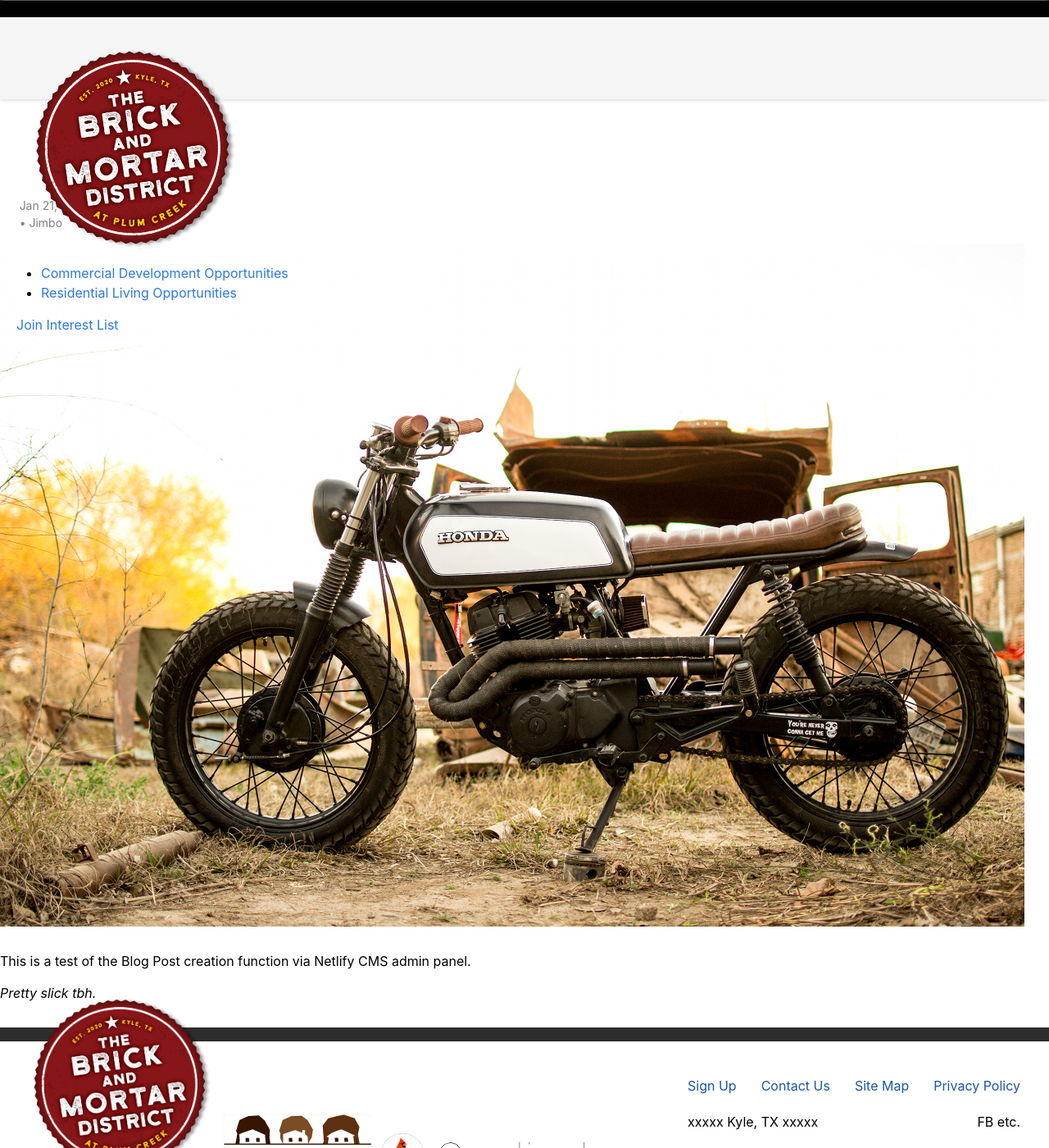
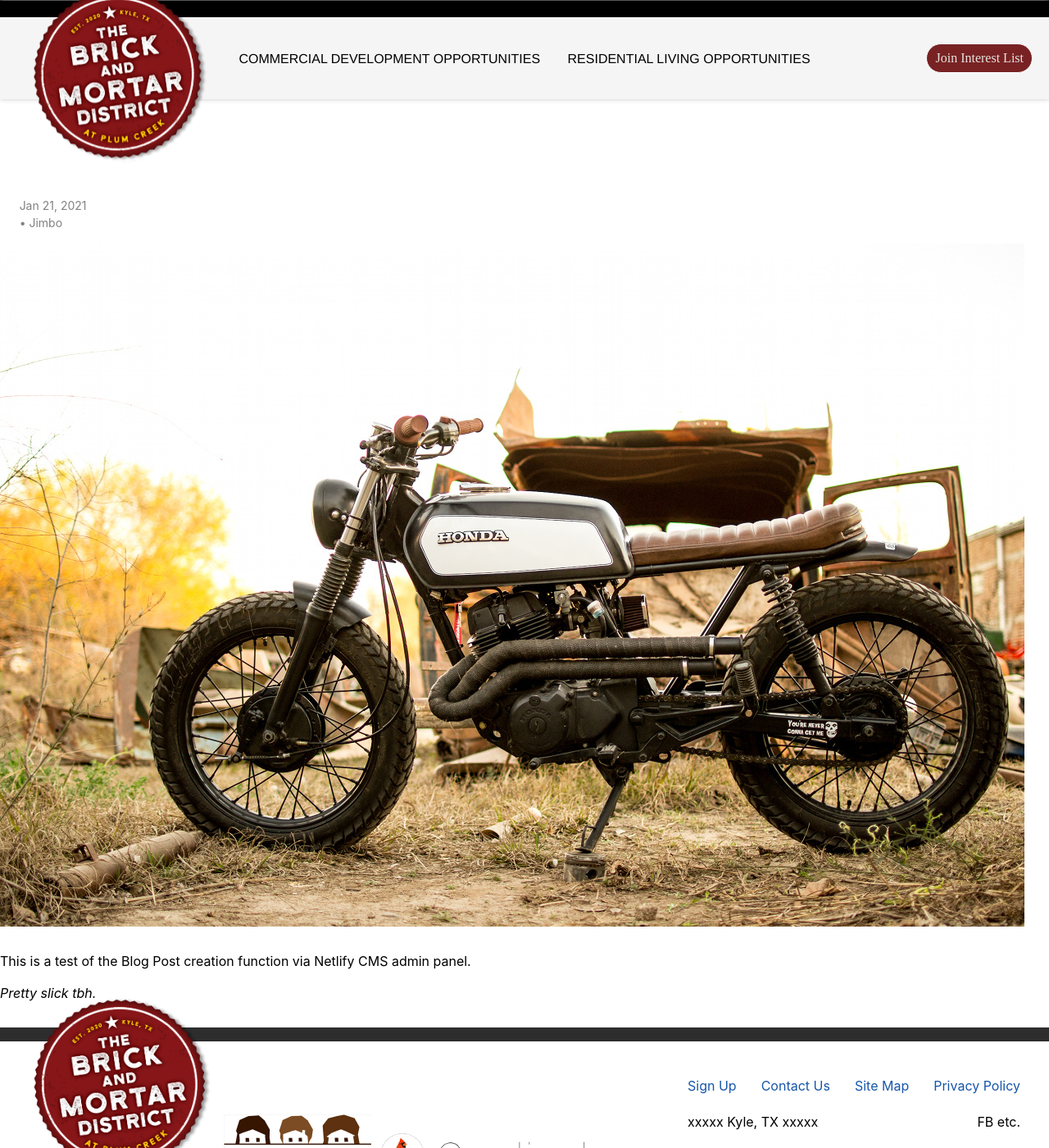
Before and after one commit to atlas-collective/lite-site, a Jekyll site: the page built from _posts/2021-01-21-test-blog-post-via-netlify-cms-admin-panel.md, in a window 1280 px wide and 1400 px high. Shown: the whole window at 82% size. Built offline with Jekyll 4.4.1, drawn with Linux system fonts in a browser that asks for light colours; some web fonts are replaced; a script that is not in the unit is left out.

Commit message:
header and benefits

```diff
--- a/_includes/footer.html
+++ b/_includes/footer.html
@@ -11,7 +11,7 @@
 
     </div>
 
-    <div class="links">
+    <div class="flinks">
       <ul class="footer-links">
         <li>
           <a href="">Sign Up</a>
--- a/_includes/header.html
+++ b/_includes/header.html
@@ -2,16 +2,18 @@
 <div id="topanchor"></div>
 <header class="site-header" role="banner">
   <div class="site-header-inner page-width">
-    <div class="logo">
-      <img id="logoscrolled" style="display:none;" src="{{ 'assets/branding/logomobile.png' | relative_url }}">
-      <img id="logomain" src="{{ 'assets/branding/BMDlogo.png' | relative_url }}">
+    <div class="logowrap">
+      <div class="logo">
+        <img id="logoscrolled" src="{{ 'assets/branding/logomobile.png' | relative_url }}">
+        <img id="logomain" src="{{ 'assets/branding/BMDlogo.png' | relative_url }}">
+      </div>
     </div>
-    <div class="links">
+    <div class="tlinks">
       <nav>
         <ul>
           {% for item in site.data.top_navigation.top_navigation %}
             <li>
-              <a href="{{ item.link }}">{{ item.name }}</a>
+              <a class="ff-akro fup" href="{{ item.link }}">{{ item.name }}</a>
             </li>
           {% endfor %}
         </ul>
@@ -19,7 +21,7 @@
 
     </div>
     <div class="nav-cta">
-      <a id="topcta" href="{{site.data.top_navigation.ctalink}}">
+      <a id="topcta" class="ff-display" href="{{site.data.top_navigation.ctalink}}">
         {{site.data.top_navigation.ctatext}}
       </a>
     </div>
--- a/_sass/minima/_layout.scss
+++ b/_sass/minima/_layout.scss
@@ -62,6 +62,84 @@
   text-transform: uppercase;
 }
 
+//TOP NAV
+.site-header-inner {
+    display: grid;
+    grid-template-columns: 1fr 3fr 1fr;
+    .logowrap {
+      position: relative;
+    }
+    .tlinks {
+      display: flex;
+      width: 100%;
+      align-items: center;
+      justify-content: center;
+      nav {
+        width: 100%;
+        ul  {
+          padding: 0;
+          margin: 0;
+          list-style-type: none;
+          display: flex;
+          width: 100%;
+          align-items: center;
+          justify-content: space-evenly;
+          li {
+            padding: 5px 10px;
+            text-align: center;
+            a {
+              color: black;
+            }
+            a:visited {
+              color: black;
+            }
+          }
+        }
+      }
+
+    }
+    .nav-cta {
+      display: flex;
+      width: 100%;
+      flex-direction: column;
+      justify-content: center;
+      align-items: flex-end;
+      #topcta {
+        background-color: #782224;
+        padding: 5px 10px;
+        border: 1px solid white;
+        border-radius: 24px;
+        color: #E5E3DD;
+      }
+    }
+}
+//scroll logics.
+#logoscrolled {
+    position: absolute;
+    left: 0;
+    top: 20px;
+}
+#logomain {
+  position: absolute;
+  top: -72px;
+  left: 0;
+}
+
+#logoscrolled {
+  opacity: 0;
+  transition: .2s ease opacity;
+}
+#logomain {
+  opacity: 1;
+  transition: .2s ease opacity;
+}
+.header-not-at-top #logoscrolled {
+  opacity: 1;
+}
+.header-not-at-top #logomain {
+  opacity: 0;
+}
+
 
 // COMMON ELEMENTS
 .cta {
@@ -86,6 +164,21 @@
 }
 .cta:visited {
   color: #c5c3bd;
+}
+.spacer {
+  opacity: 0;
+  @include for-small {
+    margin-top: 30px;
+    margin-bottom: 30px;
+  }
+  @include for-med {
+    margin-top: 60px;
+    margin-bottom: 60px;
+  }
+  @include for-large {
+    margin-top: 100px;
+    margin-bottom: 100px;
+  }
 }
 
 //  DEFAULTS FROM MINIMA
--- a/assets/styles.scss
+++ b/assets/styles.scss
@@ -60,7 +60,6 @@
 }
 
 // hats
-// charm
 .hats-bg {
   @include for-small {
     background-image:url('{{ 'assets/home/hatsmmobile.png' | relative_url }}');
@@ -79,5 +78,27 @@
     grid-column-start: 1;
     grid-column-end: 7;
   }
+}
 
+//amenities / life with benefits
+.benefits-bg {
+  @include for-small {
+    //background-image:url('{{ 'assets/home/hatsmmobile.png' | relative_url }}');
+  }
+  @include for-med-up {
+    min-height: 57vw;
+    height: 57vw;
+    background-image:url('{{ 'assets/home/benefitslifestyle.png' | relative_url }}');
+    background-size: 35% auto;
+    background-position: left center;
+    background-repeat: no-repeat;
+  }
 }
+.benefits-content {
+  grid-column-start: 1;
+  grid-column-end: 13;
+  @include for-med-up {
+    grid-column-start: 6;
+    grid-column-end: 13;
+  }
+}
--- a/assets/theme.css
+++ b/assets/theme.css
@@ -21,6 +21,9 @@
 }
 .ff-display {
 	font-family: Forma DJR Display;
+}
+.ff-akro {
+	font-family: Akrobat, Helvetica;
 }
 
 #topanchor {
@@ -64,11 +67,6 @@
 	}
 }
 
-.spacer {
-	margin-top: 100px;
-	margin-bottom: 100px;
-	opacity: 0;
-}
 .sized_section {
 	position: relative;
 	background-size: 100% auto;
@@ -228,7 +226,7 @@
 img#dev_logos {
     height: auto;
 }
-.links {
+.flinks {
     display: flex;
     flex-direction: column;
     justify-content: center;
```
Also changed, not shown: _includes/home-benefits.html (added, +22 -0 lines), admin/config.yml (+8 -0 lines), index.html (+8 -1 lines), assets/home/benefitslifestyle.png (added).
